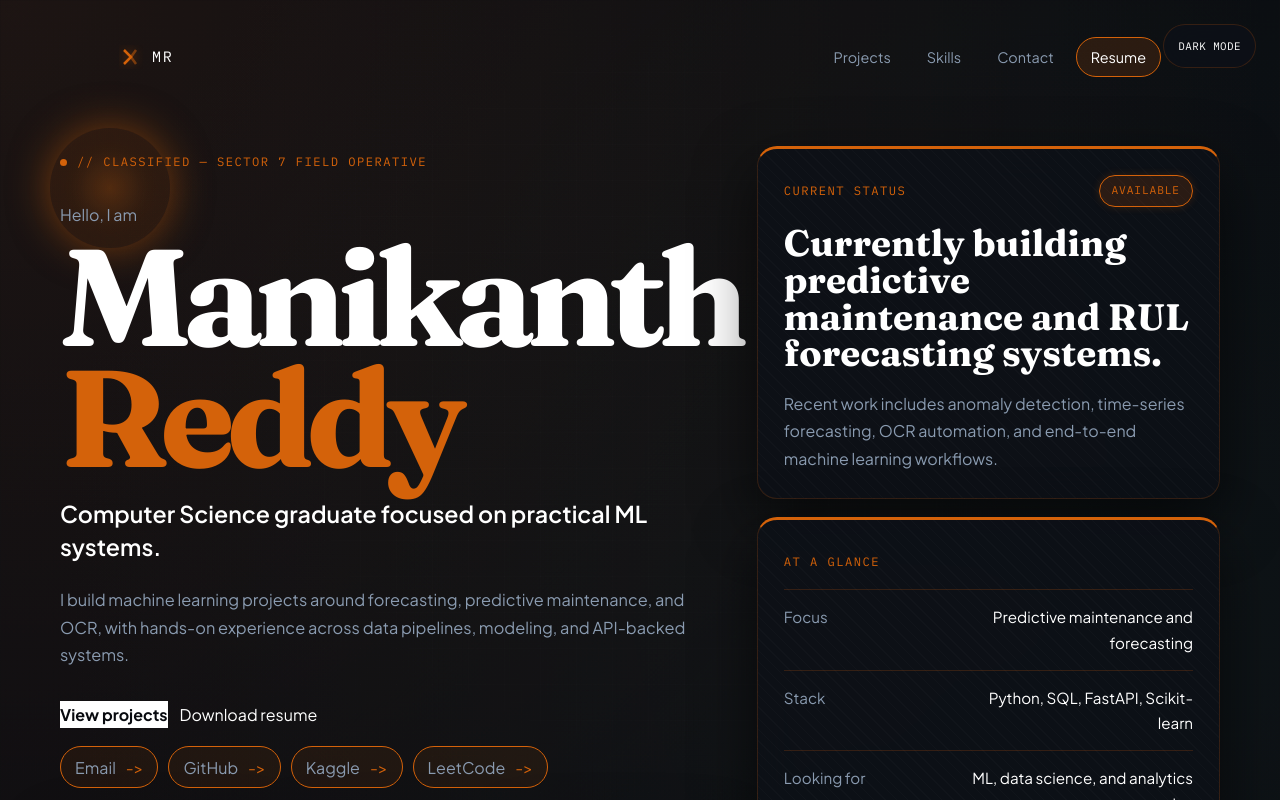
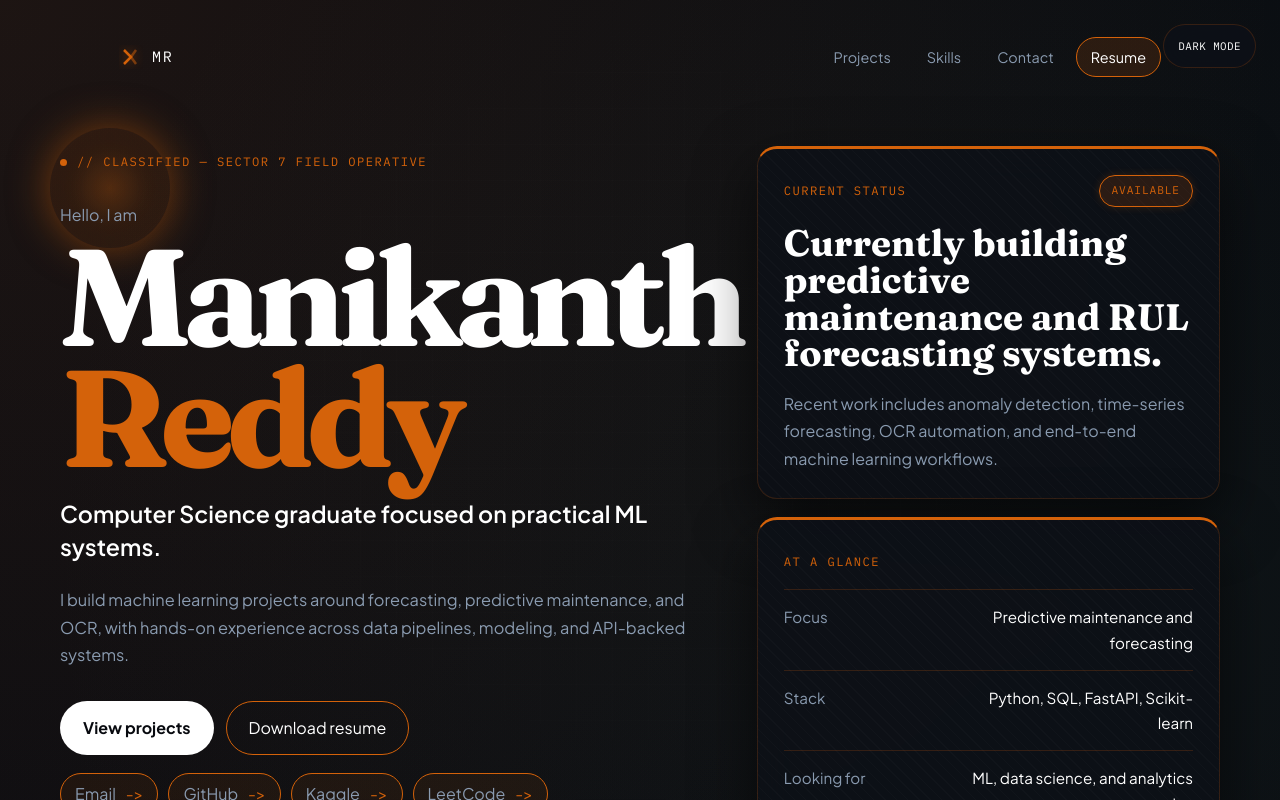
Before and after one commit to Manireddy69-VSCODE/about-me, a React (Vite) app: page / in a window 1280 px wide. Shown: the top 800 px of the page. Built offline with nearby package versions, Linux system fonts and the light colour scheme.

Commit message:
changes into transforme theme.

```diff
--- a/src/styles/components.css
+++ b/src/styles/components.css
@@ -174,17 +174,6 @@
   letter-spacing: 0.12em;
   text-transform: uppercase;
 }
-  min-height: 38px;
-  padding: 0 14px;
-  border-radius: 999px;
-  border: 1px solid var(--line);
-  background: var(--surface);
-  color: var(--text-muted);
-  font-family: var(--font-mono);
-  font-size: 0.68rem;
-  letter-spacing: 0.12em;
-  text-transform: uppercase;
-}
 
 .btn-primary,
 .btn-secondary {
--- a/src/styles/sections.css
+++ b/src/styles/sections.css
@@ -350,7 +350,8 @@
 .tech-pill:hover {
   border-color: var(--accent-2);
   color: var(--accent-2);
-  box-shadow: 0 0 8px rgba(0, 255, 224, 0.2);\n}
+  box-shadow: 0 0 8px rgba(0, 255, 224, 0.2);
+}
 
 .project-cta-wrap {
   display: flex;
```
